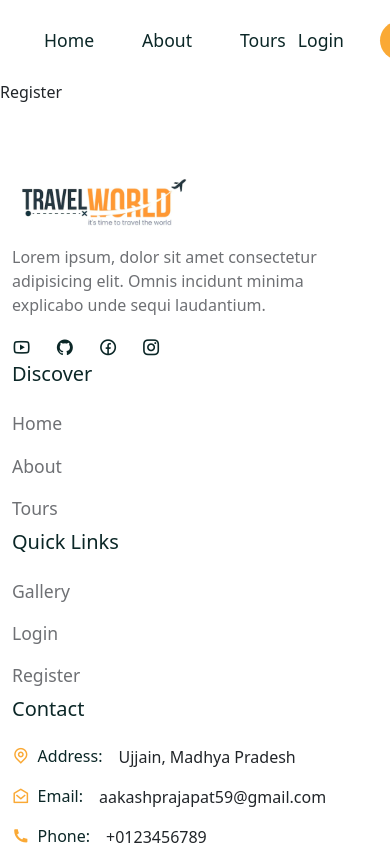
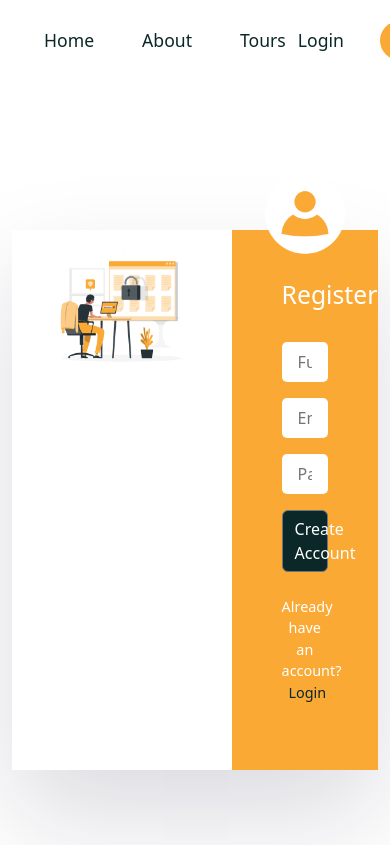
Before and after one commit to akashp369/MERN-tour-Management, a React (Create React App) app in the folder frontend/: page /register in a window 390 px wide. Shown: the top 845 px of the page. Built offline with nearby package versions, Linux system fonts and the light colour scheme; a web font is replaced by a local one.

Commit message:
frontend part is done except responsiveness

```diff
--- a/frontend/src/pages/Register.jsx
+++ b/frontend/src/pages/Register.jsx
@@ -1,10 +1,62 @@
-import React from 'react'
+import React, { useState } from 'react'
+import '../styles/login.css'
+import {Container, Row, Col, Form, FormGroup, Button} from 'reactstrap'
+import { Link } from "react-router-dom";
+
+import registerImg from '../assets/images/register.png'
+import userIcon from '../assets/images/user.png'
 
 const Register = () => {
+  const [credentials, setCredentials]=useState({
+    userName:undefined,
+    email:undefined,
+    password:undefined
+})
+const handleChange=e=>{
+    setCredentials(prev=>({...prev, [e.target.id]:e.target.value}))
+}
+
+const handleClick=e=>{
+  e.preventDefault();
+}
+
+
+
   return (
-    <div>
-      Register
-    </div>
+    <section>
+      <Container>
+        <Row>
+          <Col lg='8' className='m-auto'>
+            <div className="login__container d-flex justify-content-between">
+              <div className="login__img">
+                <img src={registerImg} alt="" />
+              </div>
+              <div className="login__form">
+                <div className="user">
+                  <img src={userIcon} alt="" />
+                </div>
+                <h2>Register</h2>
+                <Form onSubmit={handleClick}>
+                  <FormGroup>
+                    <input type="text" placeholder='Full Name' required  id='userName' onChange={handleChange} />
+                  </FormGroup>
+                  <FormGroup>
+                    <input type="email" placeholder='Email' required  id='email' onChange={handleChange} />
+                  </FormGroup>
+                  <FormGroup>
+                    <input type="password" placeholder='Password' required  id='password' onChange={handleChange} />
+                  </FormGroup>
+                  <Button className='btn secondaty__btn auth__btn' type='submit'>Create Account</Button>
+                </Form>
+                <p>Already have an account? <Link to='/login'>Login</Link></p>
+
+              </div>
+            </div>
+
+          </Col>
+        </Row>
+      </Container>
+    </section>
   )
 }
 
--- a/frontend/src/styles/login.css
+++ b/frontend/src/styles/login.css
@@ -16,11 +16,11 @@
     box-shadow: rgba(17, 12, 46, 0.15) 0px 48px 100px 0px;
     margin-top: 100px;
 }
-.login__container .user{
+.login__form .user{
     width: 80px;
     height: 80px;
     position: absolute;
-    top: -9px;
+    top: -9%;
     left: 50%;
     transform: translate(-50%, -9%);
 }
```
